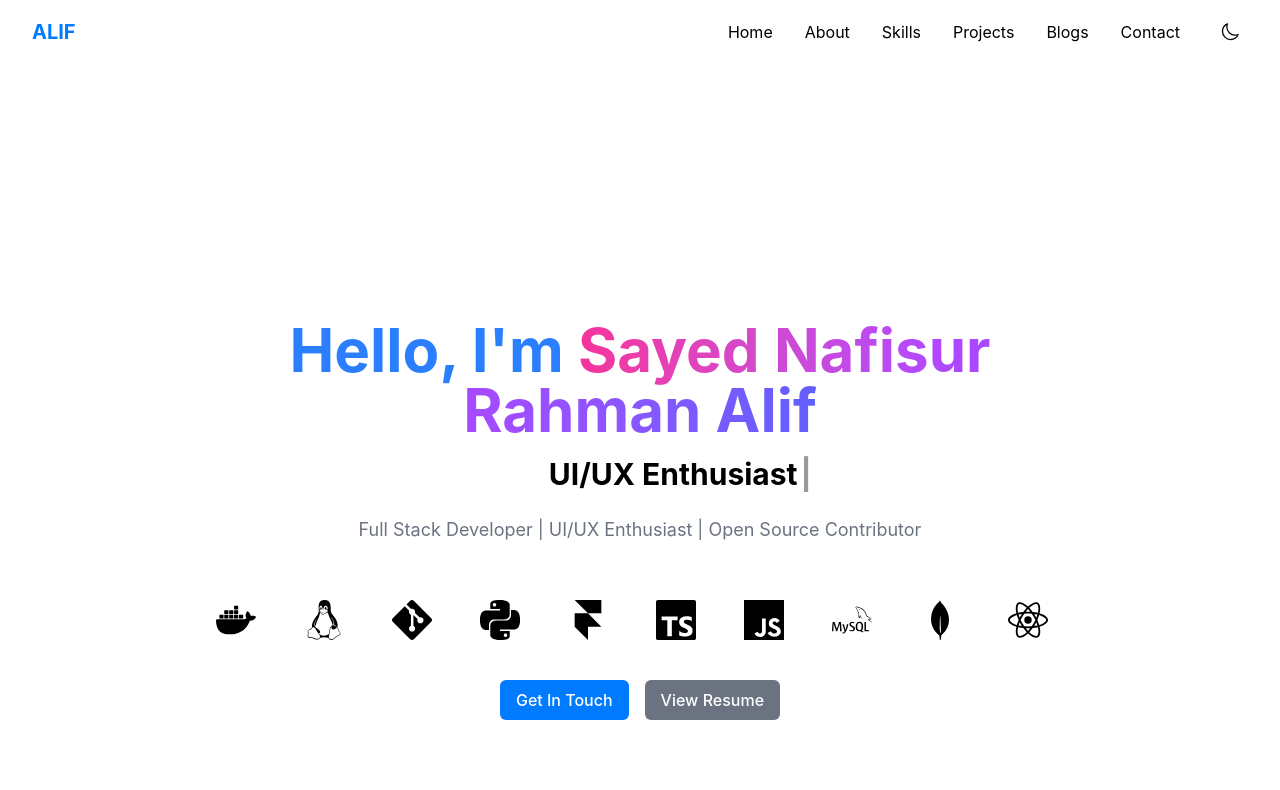
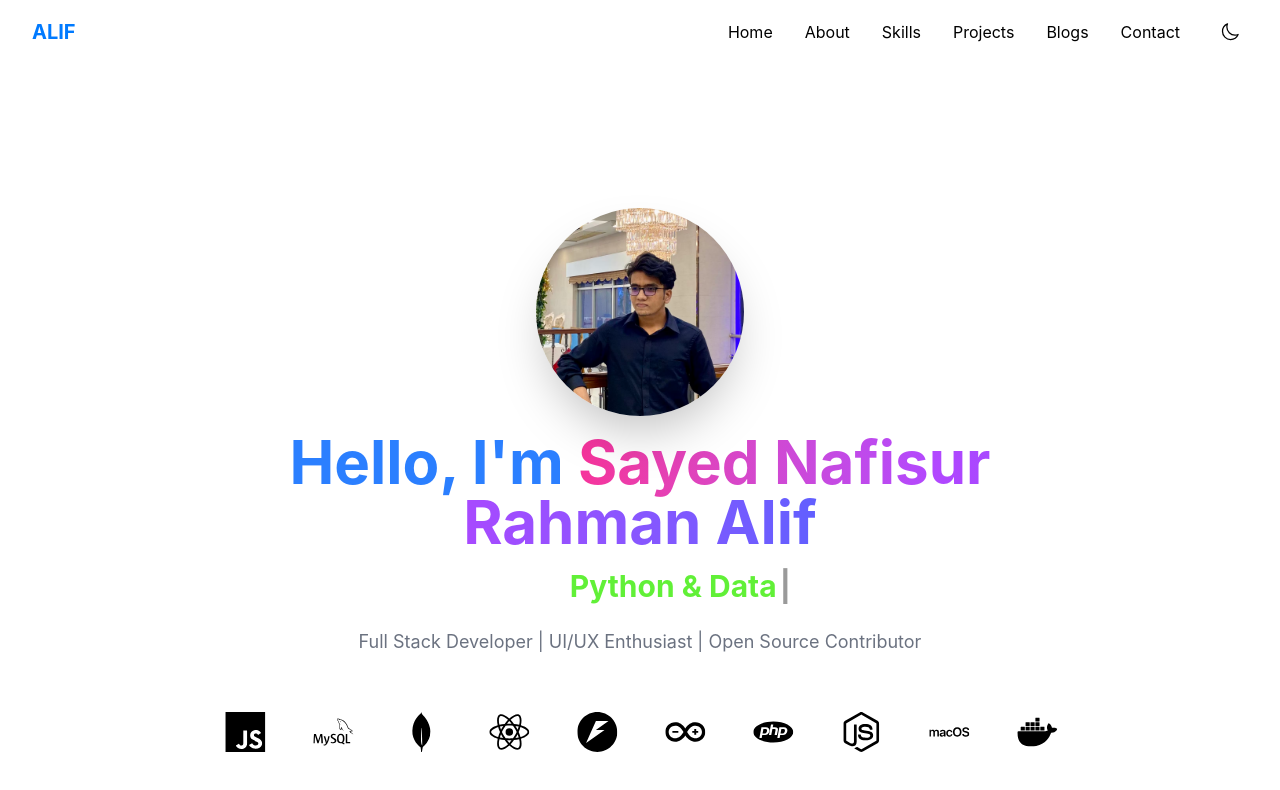
Before and after one commit to SayedAliff/Portfolio-website, a Next.js app: page / in a window 1280 px wide. Shown: the top 790 px of the page. Built offline with nearby package versions, Linux system fonts and the light colour scheme.

Commit message:
Cleaned Code

```diff
--- a/src/app/components/Hero.tsx
+++ b/src/app/components/Hero.tsx
@@ -1,16 +1,16 @@
 
 
 'use client';
+import Image from 'next/image';
 import Link from 'next/link';
 import { motion, Variants, useAnimation } from 'framer-motion';
 import { useTypewriter, Cursor } from 'react-simple-typewriter';
-import { fadeInUp } from '@/utils/animations';
+import { fadeInUp, scaleIn } from '@/utils/animations';
 // Import necessary icons
 import { SiDocker, SiLinux, SiPython, SiGit, SiFramer, SiTypescript, SiJavascript, SiMysql, SiMongodb, SiReact, SiFastapi, SiArduino, SiPhp, SiNodedotjs, SiMacos } from 'react-icons/si';
 import React from 'react';
 
-
-// Tech Icons List (No change needed here)
+// Custom component to render the icon row - ADDED HREFS
 const TechIcons = [
     { icon: SiDocker, name: 'Docker', href: 'https://www.docker.com/' },
     { icon: SiLinux, name: 'Linux', href: 'https://www.linux.org/' },
@@ -37,35 +37,83 @@ export default function Hero() {
 
   const [text] = useTypewriter({
     words: [
-      'Full Stack Developer',
-      'UI/UX Enthusiast',
-      'Open Source Contributor',
-      'React / TypeScript Developer'
+      'Backend Engineer.',
+      'C# / .NET Developer.',
+      'Python & Data Science Enthusiast.',
+      'Web Development Specialist.'
     ],
-    loop: true,
-    typeSpeed: 100,
-    deleteSpeed: 50,
-    delaySpeed: 2000,
+    loop: 0,
+    typeSpeed: 50,
+    deleteSpeed: 30,
+    delaySpeed: 1500,
   });
-  const colorCycle: Variants = { /* ... */ };
+
+  // Final colorCycle variant structure
+  const colorCycle: Variants = {
+    initial: { color: "#ffffff" },
+    animate: {
+        color: ["#ff0000", "#ff7b00", "#00ff3c", "#0055ff", "#c800ff", "#ff0000"],
+        transition: {
+            duration: 5,
+            repeat: Infinity,
+        }
+    }
+  };
+
+  // 1. Setup Animation Controller
   const scrollControls = useAnimation();
+
+  // 2. Define Scroll Animation and Transitions
   const scrollAnimation = { x: ['0%', '-50%'] };
 
-  const fastTransition = { /* ... */ };
-  const pauseTransition = { /* ... */ };
+  const fastTransition = {
+      x: {
+          repeat: Infinity,
+          ease: (t: number) => t, // linear easing function
+          duration: 17, // Fast speed
+      },
+  };
+  const pauseTransition = {
+      x: {
+          repeat: Infinity,
+          ease: (t: number) => t, // linear easing function
+          duration: 1700, // Very long duration to simulate pause
+      },
+  };
 
+  // 3. Control Functions
   const startScroll = () => { scrollControls.start(scrollAnimation, fastTransition); };
   const slowScroll = () => { scrollControls.start(scrollAnimation, pauseTransition); };
 
-  React.useEffect(() => { startScroll(); }, []);
+  // Start the animation when component mounts
+  React.useEffect(() => {
+      startScroll();
+  }, []);
 
 
   return (
     <section id="home" className="min-h-screen pt-24 pb-12 flex flex-col items-center justify-center">
       <div className="text-center max-w-4xl">
 
-        {/* ... (Profile Picture and Heading Blocks) ... */}
+        {/* Profile Picture */}
+        <motion.div
+            variants={scaleIn}
+            initial="initial"
+            animate="animate"
+            className="mb-4 mx-auto"
+        >
+            <div className="w-52 h-52 mx-auto relative rounded-full overflow-hidden shadow-2xl">
+                <Image
+                    src="/profile.avif"
+                    alt="Sayed Nafisur Rahman Alif"
+                    fill
+                    className="object-cover"
+                    priority
+                />
+            </div>
+        </motion.div>
 
+        {/* Full Name Heading */}
         <motion.h1
             className="text-5xl md:text-6xl font-bold mb-4"
             {...fadeInUp}
@@ -77,6 +125,7 @@ export default function Hero() {
           </span>
         </motion.h1>
 
+        {/* Dynamic Typewriter Text */}
         <motion.h2 className="text-3xl font-bold mb-6" {...fadeInUp}>
           <span className="text-white">I&apos;m a </span>
 
@@ -94,7 +143,7 @@ export default function Hero() {
             Full Stack Developer | UI/UX Enthusiast | Open Source Contributor
         </p>
 
-        {/* Continuous Animated Technology Icon Row - COLOR FIX APPLIED */}
+        {/* Continuous Animated Technology Icon Row - WITH HOVER PAUSE */}
         <div
             className="py-6 overflow-hidden w-full max-w-4xl mx-auto"
             onMouseEnter={slowScroll}
@@ -111,12 +160,12 @@ export default function Hero() {
                         href={tech.href}
                         target="_blank"
                         rel="noopener noreferrer"
-                        // 🛠️ FIX: Removed opacity-80/monochrome classes to let native SVG color show
+
                         className="hover:opacity-100 transition-opacity flex-shrink-0 mx-6"
                         whileHover={{ scale: 1.1, y: -5 }}
                         transition={{ type: 'spring', stiffness: 300 }}
                     >
-                        {/* 🚀 Icons will now show their true brand colors (e.g., Python yellow, Docker blue) */}
+
                         <tech.icon className="h-10 w-10" />
                     </motion.a>
                 ))}
```
